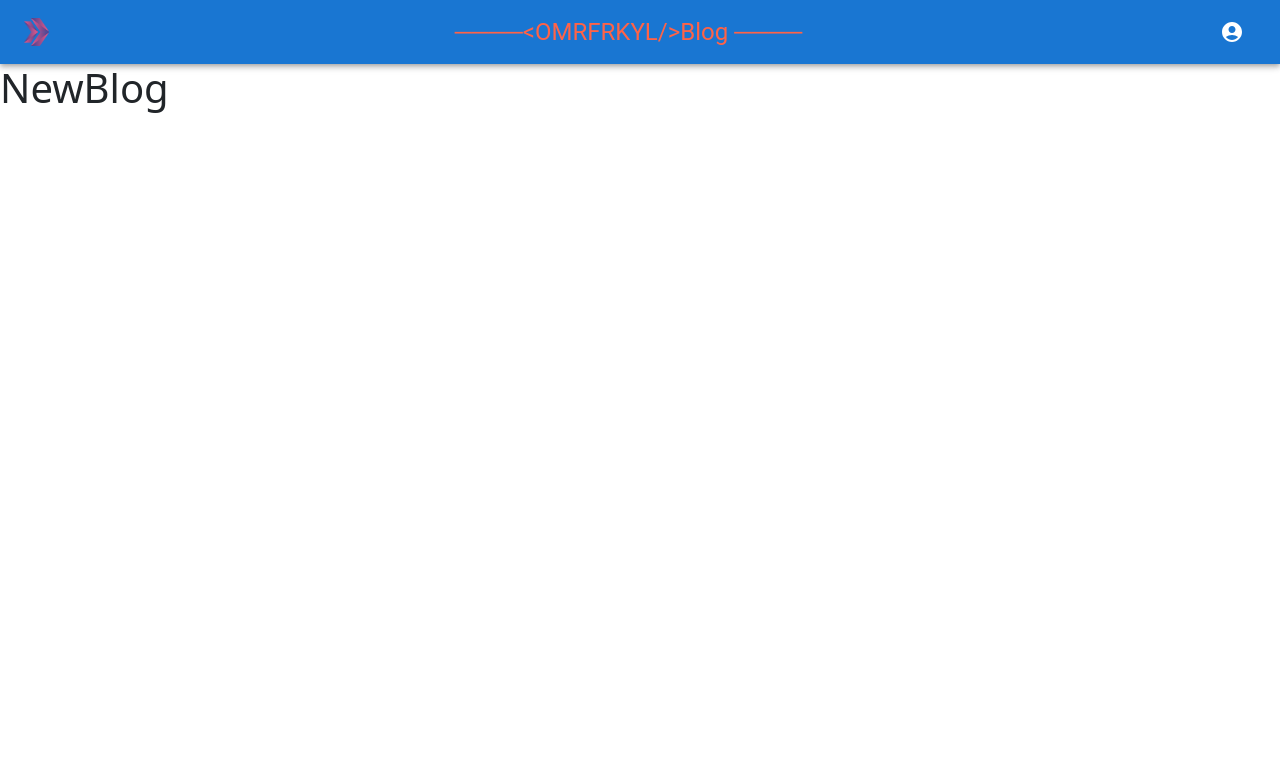
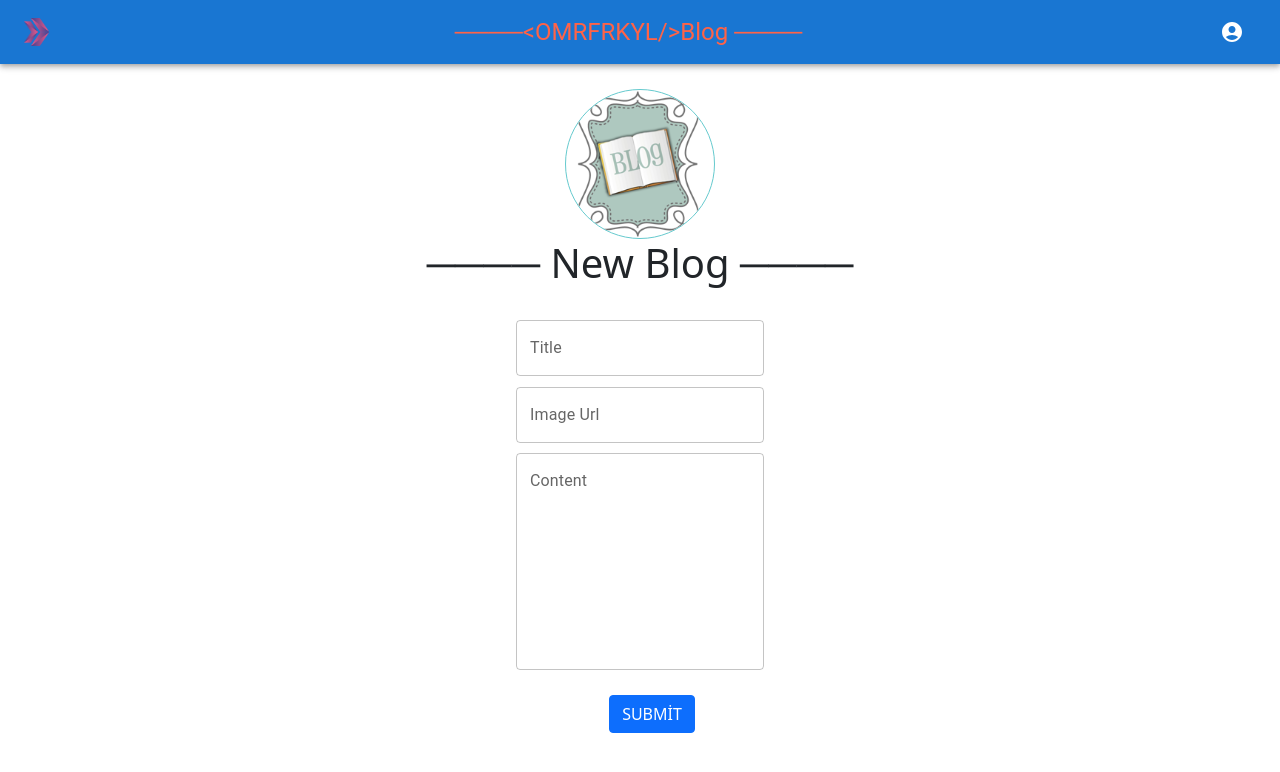
Before and after one commit to OMRFRKYL/react-blog-app, a React (Create React App) app: page /newblog in a window 1280 px wide. Shown: the top 772 px of the page. Built offline with nearby package versions, Linux system fonts and the light colour scheme; no server answers.

Commit message:
NewBlog add

```diff
--- a/package.json
+++ b/package.json
@@ -16,6 +16,7 @@
     "react-dom": "^18.0.0",
     "react-router-dom": "^6.3.0",
     "react-scripts": "5.0.1",
+    "react-toastify": "^8.2.0",
     "web-vitals": "^2.1.4"
   },
   "scripts": {
--- a/src/App.js
+++ b/src/App.js
@@ -2,13 +2,16 @@
 import AppRouter from "./app-router/AppRouter"
 import './App.css';
 import AuthContextProvider from "./contexts/AuthContext";
+import BlogContextProvider from "./contexts/BlogContext";
 
 
 function App() {
   return (
 <div>
     <AuthContextProvider>
+      <BlogContextProvider>
       <AppRouter/>
+      </BlogContextProvider>
     </AuthContextProvider>
 </div>
 
--- a/src/app-router/AppRouter.js
+++ b/src/app-router/AppRouter.js
@@ -13,10 +13,12 @@ import Navbar from '../components/Navbar';
 
 
 
+
 const AppRouter = () => {
   return (
   <BrowserRouter>
   <Navbar/>
+
     <Routes>
         <Route path='/' element={<Dashboard/>} />
         <Route path='/about' element={<About/>} />
--- a/src/components/BlogCard.js
+++ b/src/components/BlogCard.js
@@ -2,7 +2,9 @@ import React from 'react'
 
 const BlogCard = () => {
   return (
-    <div>BlogCard</div>
+    <div>
+
+    </div>
   )
 }
 
--- a/src/contexts/AuthContext.js
+++ b/src/contexts/AuthContext.js
@@ -1,18 +1,21 @@
 import {createContext, useEffect, useState} from "react"
 import { userObserver } from "../helpers/firebase"
+
+const initialValues={title:"",ımageUrl:"",content:""}
 
 
 export const AuthContext = createContext()
 
 const AuthContextProvider =(props)=>{
     const [currentUser, setCurrentUser] = useState()
+    const [info, setİnfo] = useState(initialValues)
 
     useEffect(() => {
       userObserver(setCurrentUser)
     }, [])
 
     return(
-        <AuthContext.Provider value={{currentUser}}>
+        <AuthContext.Provider value={{currentUser,info,setİnfo}}>
             {props.children}
         </AuthContext.Provider>
     )
--- a/src/contexts/BlogContext.js
+++ b/src/contexts/BlogContext.js
@@ -0,0 +1,19 @@
+import {createContext, useState} from "react"
+
+
+const initialValues={title:"",ımageUrl:"",content:""}
+
+
+export const BlogContext = createContext()
+
+const BlogContextProvider =(props)=>{
+    const [info, setİnfo] = useState(initialValues)
+
+    return(
+        <BlogContext.Provider value={{info,setİnfo}}>
+            {props.children}
+        </BlogContext.Provider>
+    )
+}
+
+export default BlogContextProvider
--- a/src/index.css
+++ b/src/index.css
@@ -150,3 +150,22 @@ body {
   align-items: center;
   color: tomato;
 }
+
+.blogform{
+  padding: 25px;
+  display: flex;
+  flex-direction: column;
+  align-items: center;
+}
+
+.blogform-field{
+  height: 400px;
+  display: flex;
+  flex-direction: column;
+  justify-content: space-evenly;
+  padding: 15px;
+}
+
+.blogformbtn{
+  width: 5px;
+}
--- a/src/pages/NewBlog.js
+++ b/src/pages/NewBlog.js
@@ -1,11 +1,56 @@
-import React from 'react'
+import { Avatar, TextField,Box} from '@mui/material';
+import React from 'react';
+import blok from "../assets/blok.png";
+import {useContext} from "react";
+import { BlogContext } from '../contexts/BlogContext';
 
 const NewBlog = () => {
+
+  const {info,setİnfo} = useContext(BlogContext)
+  console.log(info)
+
   return (
-    <div>
-        <h1>NewBlog</h1>
+    <Box>
+      <form>
+    <div className='blogform'>
+         <Avatar
+          alt="avatar_img"
+          src={blok}
+          sx={{ width: 150, height: 150 }}
+          className="avatar"
+        />
+        <h1> ──── New Blog ──── </h1>
+
+      <div className='blogform-field'>
+      <TextField
+      name="title"
+      value={info.title}
+      onChange={(e)=>setİnfo({...info,title:e.target.value})}
+      id="outlined-basic"
+      label="Title"
+      variant="outlined" />
+      <TextField
+      value={info.imageUrl}
+      name="imageUrl"
+      id="outlined-basic"
+      label="Image Url"
+      onChange={(e)=>setİnfo({...info,imageUrl:e.target.value})}
+      variant="outlined" />
+      <TextField
+      value={info.content}
+       name="content"
+       id="outlined-multiline-static"
+       label="Content"
+       onChange={(e)=>setİnfo({...info,content:e.target.value})}
+       multiline
+       rows={8}
+        />
+      </div>
+      <button className='btn btn-primary'>SUBMİT</button>
     </div>
+    </form>
+    </Box>
   )
 }
 
-export default NewBlog
+export default NewBlog;
```
Also changed, not shown: 1 other file (tests, documents, lock files or other folders).
